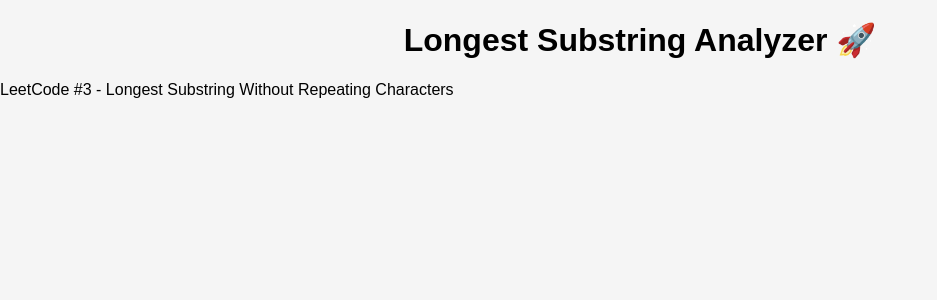
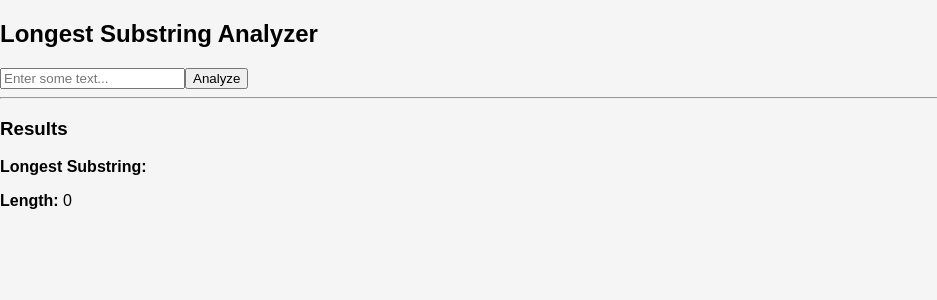
Before and after one commit to VanshTuteja15/Substring_Analyzer, a React (Create React App) app: page / in a window 1280 px wide. Shown: the top 300 px of the page, without its empty margins (0-937 px from the left). Built offline with nearby package versions, Linux system fonts and the light colour scheme.

Commit message:
updating the app.js

```diff
--- a/src/App.js
+++ b/src/App.js
@@ -1,16 +1,12 @@
+import LongestSubstring from "./problems/LongestSubstring";
+
 function App() {
 
   return (
 
     <div>
 
-      <h1>
-        Longest Substring Analyzer 🚀
-      </h1>
-
-      <p>
-        LeetCode #3 - Longest Substring Without Repeating Characters
-      </p>
+      <LongestSubstring />
 
     </div>
 
@@ -18,5 +14,4 @@ function App() {
 
 }
 
-
 export default App;
```
